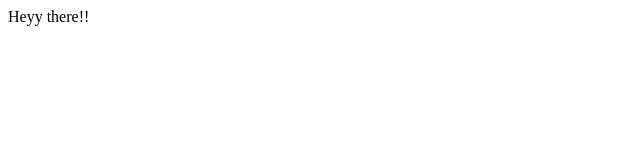
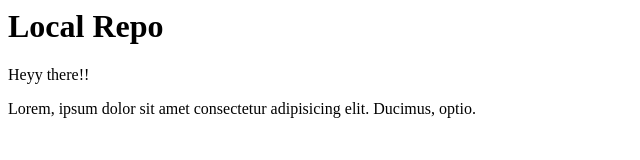
Before and after one commit to trilok-spec/localRepo, a plain HTML site: page index.html in a window 1280 px wide. Shown: the whole page, without its empty margins (0-640 px from the left). Drawn offline with Linux system fonts and the light colour scheme.

Commit message:
Added a para

```diff
--- a/index.html
+++ b/index.html
@@ -1 +1,3 @@
+<h1>Local Repo</h1>
 <p>Heyy there!!</p>
+<p>Lorem, ipsum dolor sit amet consectetur adipisicing elit. Ducimus, optio.</p>
```
